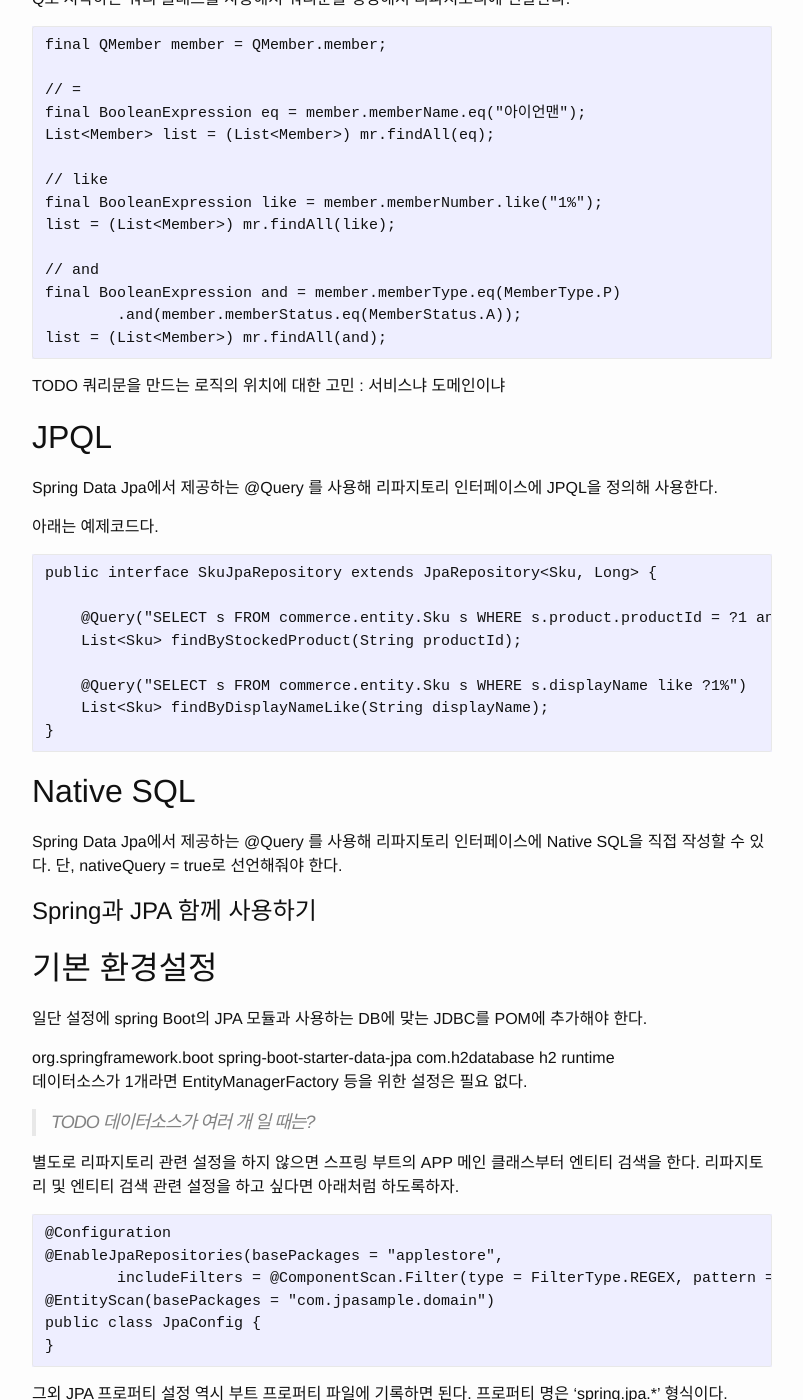
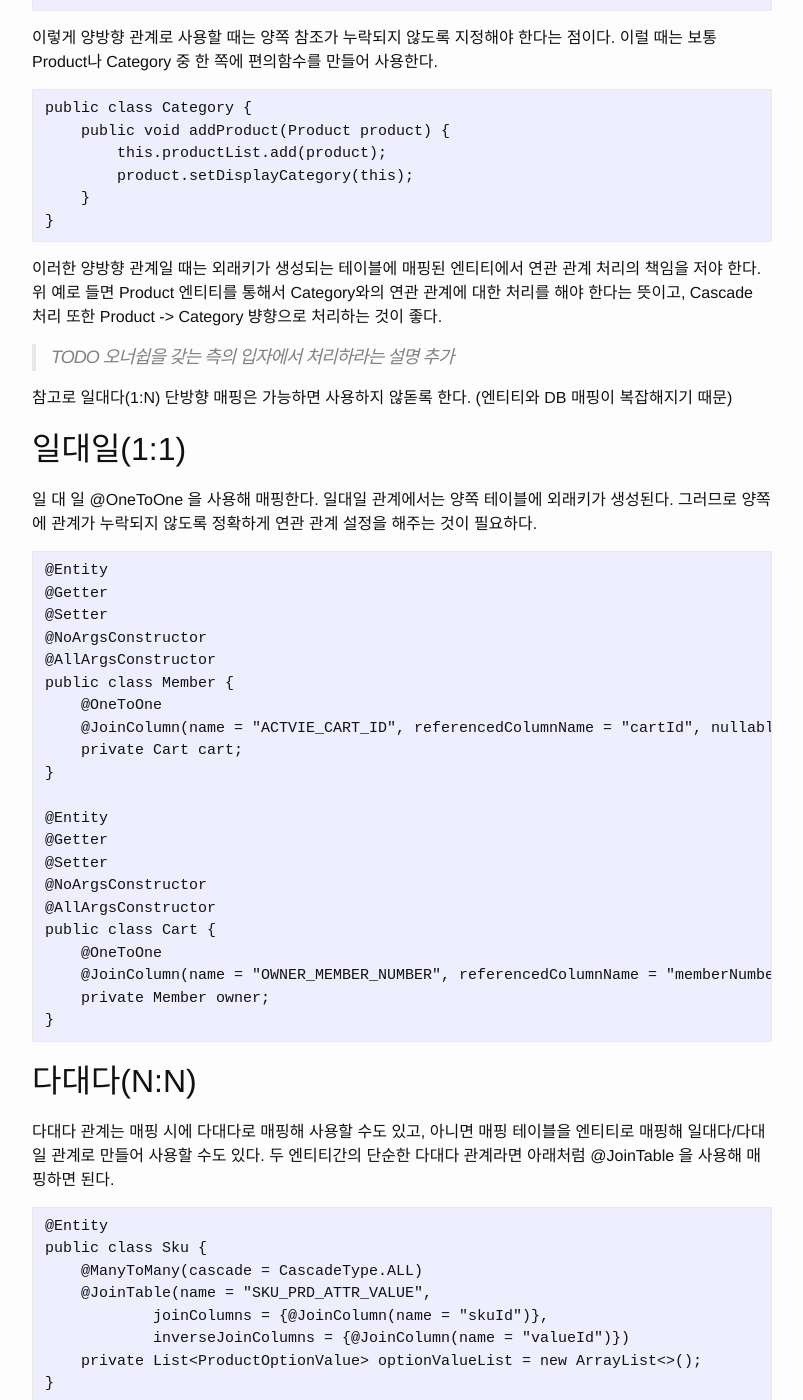
Before and after one commit to chanwookpark/chanwookpark.github.io, a Jekyll site: the page built from _posts/2016-07-18-jpa-guidline.markdown, in a window 1280 px wide and 1400 px high, scrolled down 3105 px. Shown: the whole window, without its empty margins (238-1041 px from the left). Built offline with Jekyll 4.4.1, drawn with Linux system fonts in a browser that asks for light colours; some of the changed text lies outside the part shown.

Commit message:
연관 매핑 내용 추가
기본적인 내용만 일단 추가요..

```diff
--- a/_posts/2016-07-18-jpa-guidline.markdown
+++ b/_posts/2016-07-18-jpa-guidline.markdown
@@ -69,6 +69,109 @@
         <artifactId>lombok</artifactId>
         <version>${version.lombok}</version>
     </dependency>
+
+# 연관 관계 매핑
+엔티티 간의 연관 관계 매핑은 DB의 외래키로 관계를 맺어주게 된다. (Fetch 타입에 따라 달라지긴 하지만) 엔티티 간의 연관 관계는 SQL JOIN을 발생시키기 때문에 주의해서 사용이 필요하다.
+
+엔티티 연관은 다음과 같은 다중성으로 표현이 가능하다.
+- 일 대 다 (1:N)
+- 다 대 일 (N:1)
+- 일 대 일 (1:1)
+- 다 대 다 (N:N)
+
+보통은 1:N과 N:1을 양방향 관계로 많이 사용하기 때문에 실제로는 3가지 연관관계가 있다고 보면 된다.
+
+## 1:N과 N:1 처리
+DB 외래키가 생성되는 건 N:1 연관을 선언한 엔티티가 된다.
+
+    @Entity
+    @Getter
+    @Setter
+    @AllArgsConstructor
+    public class Product {
+
+        @ManyToOne(fetch = FetchType.LAZY)
+        @JoinColumn(name = "DISPLAY_CATEGORY_ID")
+        private Category displayCategory;
+
+    }
+
+Product에 매핑된 테이블에는 진연카테고리의 ID(Category.categoryId)의 이름으로 컬럼이 생성되고 외래키로 지정된다.
+
+반대로 카테고리에 매핑된 상품 목록을 표현하기 위해서는 카테고리에 상품 컬렉션을 1:N으로 연결한다.
+
+    @Entity
+    @Getter
+    @Setter
+    public class Category {
+        @OneToMany(mappedBy = "displayCategory")
+        private List<Product> productList = new ArrayList<>();
+    }
+
+이렇게 양방향 관계로 사용할 때는 양쪽 참조가 누락되지 않도록 지정해야 한다는 점이다. 이럴 때는 보통 Product나 Category 중 한 쪽에 편의함수를 만들어 사용한다.
+
+    public class Category {
+        public void addProduct(Product product) {
+            this.productList.add(product);
+            product.setDisplayCategory(this);
+        }
+    }
+
+이러한 양방향 관계일 때는 외래키가 생성되는 테이블에 매핑된 엔티티에서 연관 관계 처리의 책임을 저야 한다.
+위 예로 들면 Product 엔티티를 통해서 Category와의 연관 관계에 대한 처리를 해야 한다는 뜻이고, Cascade 처리 또한 Product -> Category 뱡향으로 처리하는 것이 좋다.
+
+> TODO 오너쉽을 갖는 측의 입자에서 처리하라는 설명 추가
+
+참고로 일대다(1:N) 단방향 매핑은 가능하면 사용하지 않돋록 한다. (엔티티와 DB 매핑이 복잡해지기 때문)
+
+## 일대일(1:1)
+일 대 일 @OneToOne 을 사용해 매핑한다. 일대일 관계에서는 양쪽 테이블에 외래키가 생성된다. 그러므로 양쪽에 관계가 누락되지 않도록 정확하게 연관 관계 설정을 해주는 것이 필요하다.
+
+    @Entity
+    @Getter
+    @Setter
+    @NoArgsConstructor
+    @AllArgsConstructor
+    public class Member {
+        @OneToOne
+        @JoinColumn(name = "ACTVIE_CART_ID", referencedColumnName = "cartId", nullable = true)
+        private Cart cart;
+    }
+
+    @Entity
+    @Getter
+    @Setter
+    @NoArgsConstructor
+    @AllArgsConstructor
+    public class Cart {
+        @OneToOne
+        @JoinColumn(name = "OWNER_MEMBER_NUMBER", referencedColumnName = "memberNumber", nullable = false)
+        private Member owner;
+    }
+
+## 다대다(N:N)
+다대다 관계는 매핑 시에 다대다로 매핑해 사용할 수도 있고, 아니면 매핑 테이블을 엔티티로 매핑해 일대다/다대일 관계로 만들어 사용할 수도 있다.
+두 엔티티간의 단순한 다대다 관계라면 아래처럼 @JoinTable 을 사용해 매핑하면 된다.
+
+    @Entity
+    public class Sku {
+        @ManyToMany(cascade = CascadeType.ALL)
+        @JoinTable(name = "SKU_PRD_ATTR_VALUE",
+                joinColumns = {@JoinColumn(name = "skuId")},
+                inverseJoinColumns = {@JoinColumn(name = "valueId")})
+        private List<ProductOptionValue> optionValueList = new ArrayList<>();
+    }
+
+    @Entity
+    public class ProductOptionValue {
+        @ManyToMany(mappedBy = "optionValueList")
+        private List<Sku> skuList = new ArrayList<>();
+    }
+
+하지만 연관 테이블이 단순히 연관 엔티티의 ID로만 매핑 된 것이 아니라 별도의 속성이 필요하다면 이를 역시나 엔티티로 매핑해 사용해야 한다.
+엔티티 매핑은 앞서 설명한 일대다/다대일 매핑과 동일하다. 단, 다대다 매핑 테이블의 엔티티의 ID를 연관 엔티티의 ID를 그대로 사용하고 싶은 경우에는 @IdClass 를 사용해야 한다.
+
+> TODO @IdClass 사용하는 케이스 추가
 
 # Query
 JPA에서 데이터를 조회할 때는 다음 순서로 접근하자.
@@ -205,7 +308,7 @@
 
 # 개발 및 운영관련 고민
 ## 개발 DB와 운영 DB에서 엔티티 매핑 변경에 따른 스키마 반영은 어떻게 해야할까?
-혼자 사용하는 로컬DB라면 JPA의 스키마 업데이트(spring.jpa.hibernate.ddl-auto=update)를 사용하겠지만 여러 개발자가 함께 사용하는 개발DB나 운영DB에서는 그럴수가 없다.
+혼자 사용하는 로컬DB라면 JPA의 스키마를 계속 재생성하겠지만 여러 개발자가 함께 사용하는 개발DB나 운영DB에서는 그럴수가 없다.
 
 이럴 때는 변경된 매핑 정보에 대한 DDL 스크립트를 별도로 준비하고 우선 개발환경에서 변경된 스키마 정보를 반영 후 역시 함께 변경한 매핑 정보가 반영된 애플리케이션을 다시 배포해 확인한다. 검증이 되면 그 때 운영에 역시 스키마를 변경하고 애플리케이션을 배포하는 순으로 작업한다.
 
@@ -221,6 +324,9 @@
 
 ...
 
+## DDL 생성
+
+> TODO update에 대해 확인해보기
 
 # Test
 
```
